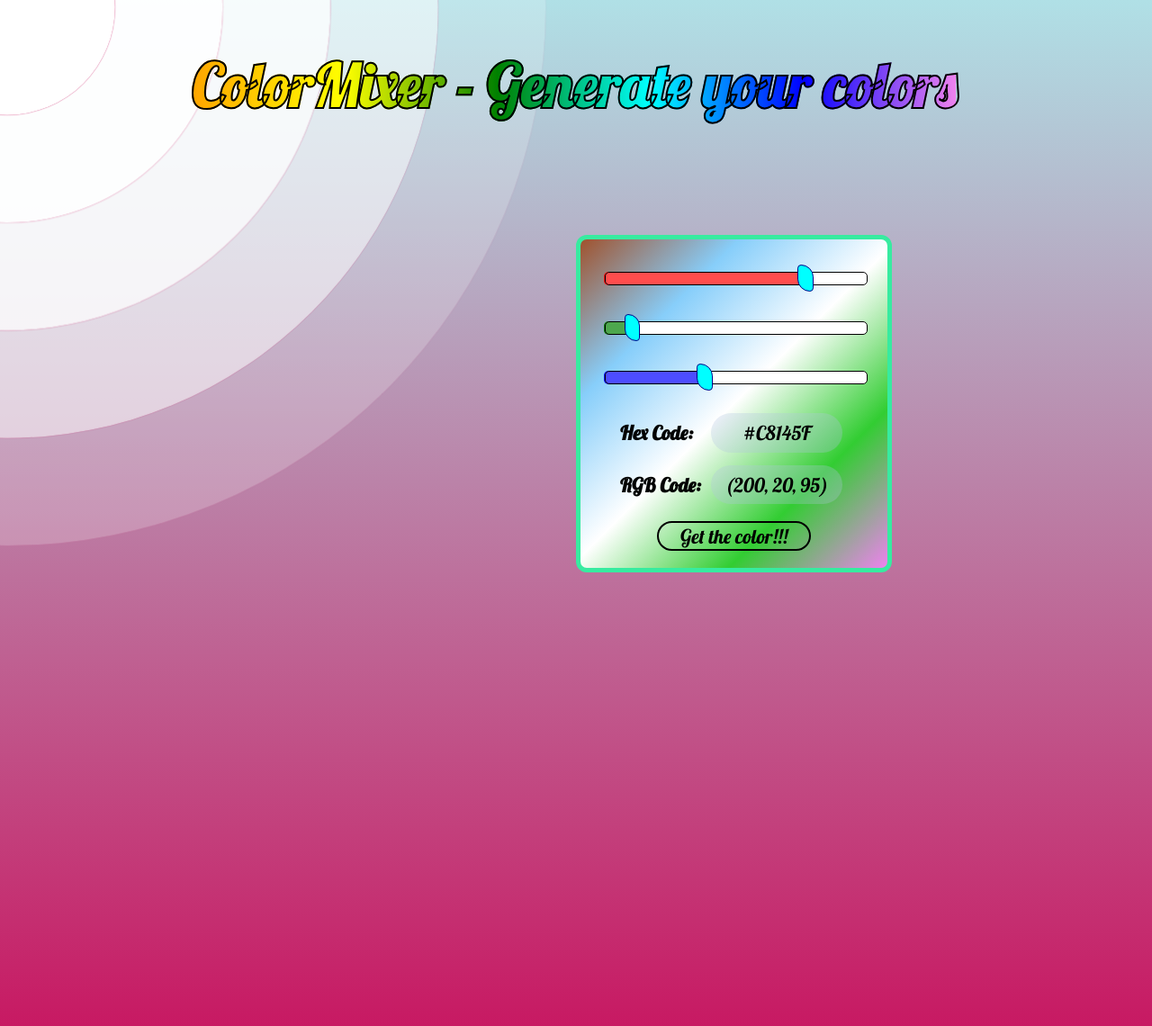
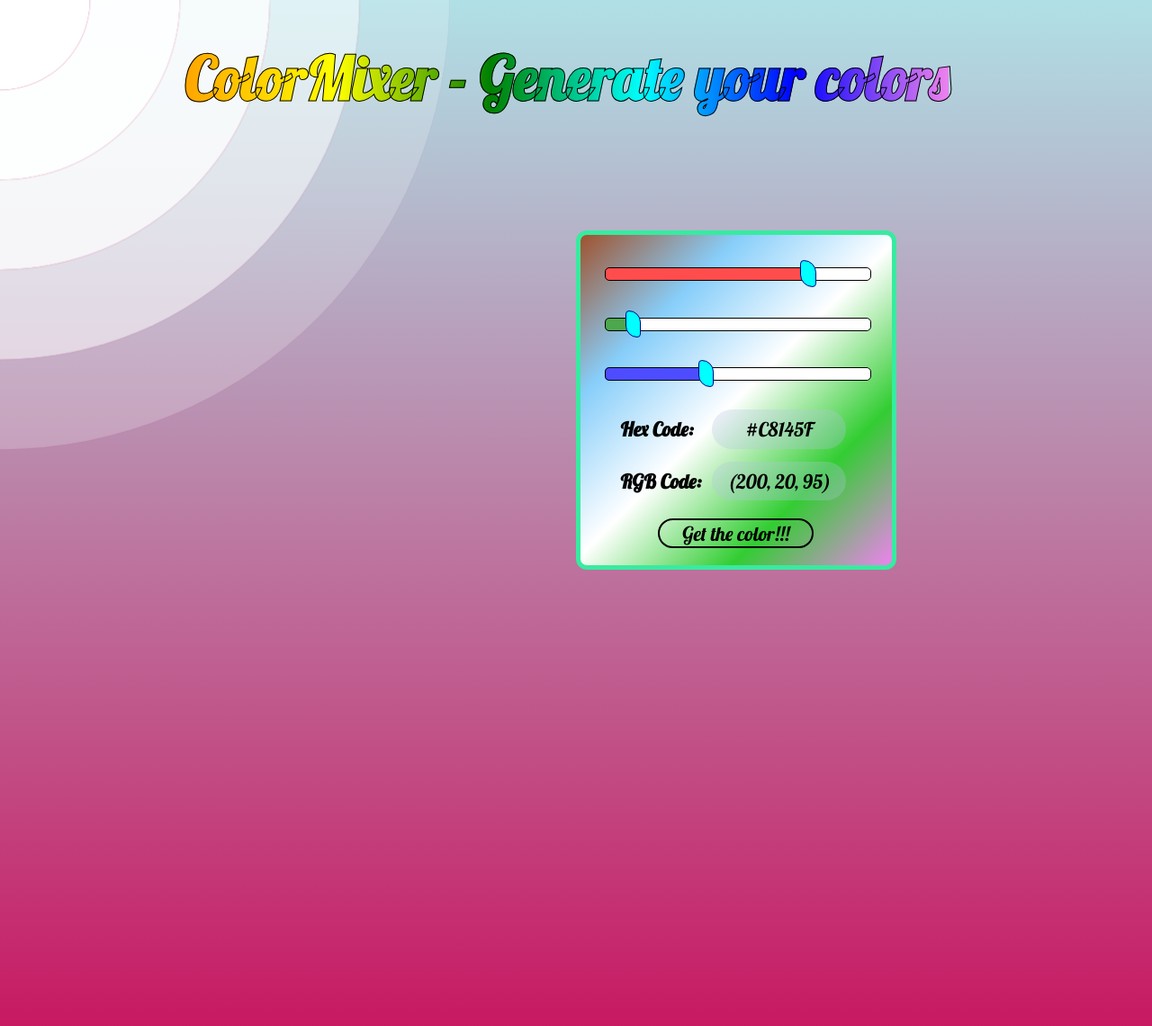
Before and after one commit to PalSubham/PalSubham.github.io, a Flask app: page / in a window 1280 px wide. Shown: the top 1140 px of the page at 90% size. Run offline with Flask 2, Linux system fonts and the light colour scheme.

Commit message:
changed css to make beating circles fixed positioned, no-repeat and fixed background color, margin-bottom for slider box, black text for submit button, firefox compatibility for sliders; js includes no-repeat and fixed background color on slider change; changed readme file

```diff
--- a/colorpicker/static/css/colorpicker.css
+++ b/colorpicker/static/css/colorpicker.css
@@ -4,10 +4,12 @@
 }
 
 body {
-	background: linear-gradient(to top, #c8145f 55%, #b0e0e6) no-repeat;
-	-webkit-background-size: cover;
-	background-size: cover;
+	background: linear-gradient(to top, #c8145f 55%, #b0e0e6);
+	background-repeat: no-repeat;
+	background-attachment: fixed;
 	position: relative;
+	margin: 0%;
+	padding: 0%;
 }
 
 h1 {
@@ -16,8 +18,9 @@
 	background: linear-gradient(to right, orange, yellow, green, cyan, blue, violet);
 	-webkit-background-clip: text;
 	background-clip: text;
+	color: rgba(255, 255, 255, 0);
 	-webkit-text-fill-color: transparent;
-	-webkit-text-stroke: 2px black;
+	-webkit-text-stroke: 1px black;
 	position: absolute;
 	margin-left: 16vw;
 	z-index: 2;
@@ -38,6 +41,7 @@
 	padding-bottom: 1.5%;
 	margin-left: 50%;
 	margin-top: 20%;
+	margin-bottom: 0.5%;
 	position: absolute;
 }
 
@@ -87,8 +91,32 @@
 	border-radius: 15px 50px;
 }
 
-input[type=range]:hover::-webkit-slider-thumb{
+input[type=range]:hover::-webkit-slider-thumb {
 	background: #7fff00;
+}
+
+input[type=range]::-moz-range-track {
+	height: 15px;
+	border-radius: 5px;
+	border: 1px solid #000000;
+}
+
+input[type=range]::-moz-range-thumb {
+	height: 30px;
+	width: 6%;
+	border: 1.5px solid #00008b;
+	-webkit-appearance: none;
+	margin-top: -9px;
+	background: #00ffff;
+	border-radius: 15px 50px;
+}
+
+input[type=range]:hover::-moz-range-thumb {
+	background: #7fff00;
+}
+
+input[type=submit] {
+	color: #000000;
 }
 
 .index {
@@ -163,6 +191,15 @@
 	display: none;
 }
 
+.ripple-back {
+	width: 400vw;
+	height: 400vh;
+	position: fixed;
+	overflow: hidden;
+	margin: 0%;
+	padding: 0%;
+}
+
 .circle {
 	position: absolute;
 	border-radius: 50%;
@@ -217,7 +254,7 @@
 	}
 
 	50% {
-		transform: scale(1.2);
+		transform: scale(1.0);
 	}
 
 	100% {
@@ -228,7 +265,9 @@
 @media only screen and (max-width: 768px) and (orientation: portrait) {
 
 	body {
-		background: linear-gradient(to top, #c8145f 80%, #b0e0e6) no-repeat;
+		background: linear-gradient(to top, #c8145f 80%, #b0e0e6);
+		background-repeat: no-repeat;
+		background-attachment: fixed;
 	}
 
 	h1 {
@@ -269,7 +308,9 @@
 
 @media only screen and (max-width: 768px) and (orientation: landscape) {
 	body{
-		background: linear-gradient(to top, #c8145f 50%, #b0e0e6) no-repeat;
+		background: linear-gradient(to top, #c8145f 50%, #b0e0e6);
+		background-repeat: no-repeat;
+		background-attachment: fixed;
 	}
 
 	h1 {
--- a/colorpicker/static/js/slider.js
+++ b/colorpicker/static/js/slider.js
@@ -21,15 +21,15 @@
 
 	if(window.matchMedia('only screen and (max-width: 768px) and (orientation: portrait)').matches)
 	{
-		$('body').css('background', 'linear-gradient(to top, ' + hex_col + ' 80%, #b0e0e6)');
+		$('body').css('background', 'linear-gradient(to top, ' + hex_col + ' 80%, #b0e0e6)').css('background-repeat', 'no-repeat').css('background-attachment', 'fixed');
 	}
 	else if(window.matchMedia('only screen and (max-width: 768px) and (orientation: landscape)').matches)
 	{
-		$('body').css('background', 'linear-gradient(to top, ' + hex_col + ' 50%, #b0e0e6)');
+		$('body').css('background', 'linear-gradient(to top, ' + hex_col + ' 50%, #b0e0e6)').css('background-repeat', 'no-repeat').css('background-attachment', 'fixed');
 	}
 	else
 	{
-		$('body').css('background', 'linear-gradient(to top, ' + hex_col + ' 55%, #b0e0e6)');
+		$('body').css('background', 'linear-gradient(to top, ' + hex_col + ' 55%, #b0e0e6)').css('background-repeat', 'no-repeat').css('background-attachment', 'fixed');
 	}
 
 	$('#container').css('border-color', '#' + hex_pad(255 - red_val) + hex_pad(255 - green_val) + hex_pad(255 - blue_val));
```
Also changed, not shown: README.md.
